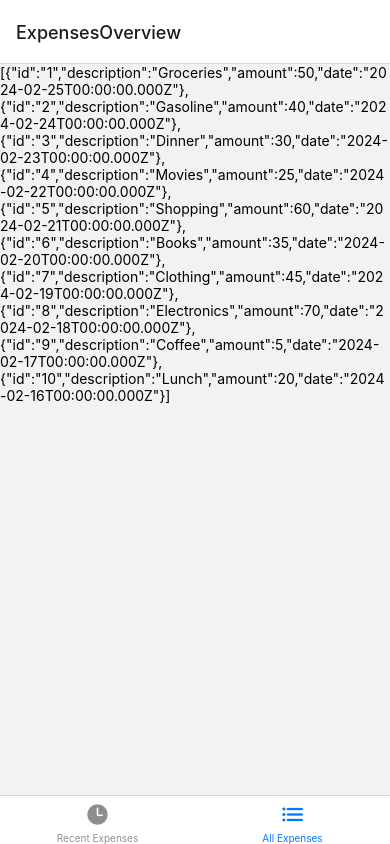
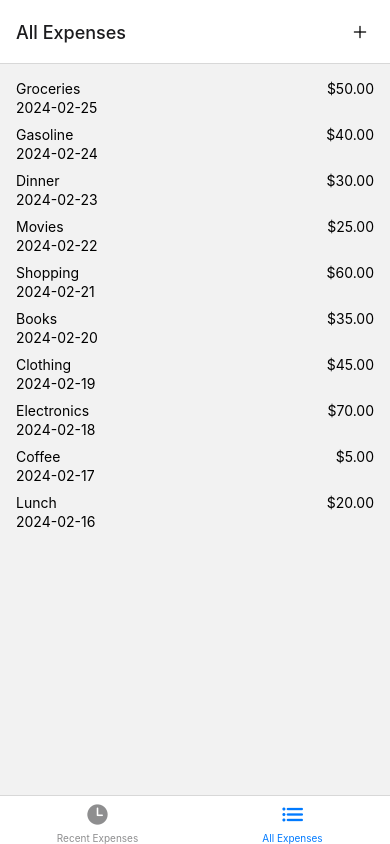
Before and after one commit to padhi190/expenseTracker, a React Native app: screen /AllExpenses in a window 390 px wide. Built offline with nearby package versions, Linux system fonts and the light colour scheme.

Commit message:
add manage expenses

```diff
--- a/App.tsx
+++ b/App.tsx
@@ -4,12 +4,17 @@ import { createNativeStackNavigator } from '@react-navigation/native-stack';
 import { Ionicons } from '@expo/vector-icons';
 import { RecentExpenses, AllExpenses, ManageExpense } from './Screen';
 import { createBottomTabNavigator } from '@react-navigation/bottom-tabs';
-import { NavigationContainer } from '@react-navigation/native';
+import {
+  NavigationContainer,
+  NavigationProp,
+  useNavigation,
+} from '@react-navigation/native';
 import AppProvider from './Provider/AppProvider';
+import { FunctionComponent } from 'react';
 
 export type StackPages = {
   ExpensesOverview: undefined;
-  ManageExpense: undefined;
+  ManageExpense: { id?: string };
 };
 
 export type TabsPages = {
@@ -21,13 +26,27 @@ const Tabs = createBottomTabNavigator<TabsPages>();
 const Stacks = createNativeStackNavigator<StackPages>();
 
 function ExpenseOverview() {
+  const navigation = useNavigation<NavigationProp<StackPages>>();
   return (
-    <Tabs.Navigator screenOptions={{ headerShown: false }}>
+    <Tabs.Navigator
+      screenOptions={{
+        headerRight: ({ tintColor }) => (
+          <Ionicons
+            name="add"
+            color={tintColor}
+            size={20}
+            style={{ marginRight: 20 }}
+            onPress={() => navigation.navigate('ManageExpense', {id: undefined})}
+          />
+        ),
+      }}
+    >
       <Tabs.Screen
         name="RecentExpenses"
-        component={RecentExpenses}
+        component={RecentExpenses as FunctionComponent}
         options={{
           tabBarLabel: 'Recent Expenses',
+          title: 'Recent Expenses',
           tabBarIcon: ({ color, size }) => (
             <Ionicons name="time" color={color} size={size} />
           ),
@@ -35,9 +54,10 @@ function ExpenseOverview() {
       />
       <Tabs.Screen
         name="AllExpenses"
-        component={AllExpenses}
+        component={AllExpenses as FunctionComponent}
         options={{
           tabBarLabel: 'All Expenses',
+          title: 'All Expenses',
           tabBarIcon: ({ color, size }) => (
             <Ionicons name="list" color={color} size={size} />
           ),
@@ -52,8 +72,16 @@ export default function App() {
     <AppProvider>
       <NavigationContainer>
         <Stacks.Navigator>
-          <Stacks.Screen name="ExpensesOverview" component={ExpenseOverview} />
-          <Stacks.Screen name="ManageExpense" component={ManageExpense} />
+          <Stacks.Screen
+            name="ExpensesOverview"
+            component={ExpenseOverview}
+            options={{ headerShown: false }}
+          />
+          <Stacks.Screen
+            name="ManageExpense"
+            component={ManageExpense}
+            options={{ presentation: 'modal' }}
+          />
         </Stacks.Navigator>
         <StatusBar style="auto" />
       </NavigationContainer>
--- /dev/null
+++ b/Components/ExpensesList.tsx
@@ -0,0 +1,57 @@
+import { FlatList, Pressable, StyleSheet, Text, View } from 'react-native';
+import React from 'react';
+import { Expense, Expenses } from '../Provider/AppProvider';
+
+interface Props {
+  expenses: Expenses;
+  onPress: (id:string) => void;
+}
+
+const ExpensesList = ({ expenses, onPress }: Props) => {
+  return (
+    <View style={styles.container}>
+      <FlatList
+        data={expenses}
+        keyExtractor={(item) => item.id}
+        renderItem={(itemData) => (
+          <ExpenseItem onPress={onPress} expense={itemData.item} />
+        )}
+      />
+    </View>
+  );
+};
+
+export default ExpensesList;
+
+const styles = StyleSheet.create({
+  container: {
+    padding: 16,
+  },
+  itemContainer: {
+    marginBottom: 10,
+    gap: 2,
+  },
+});
+
+const ExpenseItem = ({
+  expense,
+  onPress,
+}: {
+  expense: Expenses[0];
+  onPress: (id: string) => void;
+}) => {
+  return (
+    <Pressable onPress={() => onPress(expense.id)} style={styles.itemContainer}>
+      <View style={{ flexDirection: 'row', justifyContent: 'space-between' }}>
+        <Text>{expense.description}</Text>
+        <Text>
+          {Intl.NumberFormat('en-US', {
+            style: 'currency',
+            currency: 'USD',
+          }).format(expense.amount)}
+        </Text>
+      </View>
+      <Text>{expense.date.toISOString().slice(0, 10)}</Text>
+    </Pressable>
+  );
+};
--- a/Provider/AppProvider.tsx
+++ b/Provider/AppProvider.tsx
@@ -53,7 +53,8 @@ const expenses = [
   },
 ];
 
-type Expense = Omit<(typeof expenses)[0], 'id'>;
+export type Expense = Omit<(typeof expenses)[0], 'id'>;
+export type Expenses = typeof expenses;
 
 type State = typeof initialState;
 
@@ -95,7 +96,7 @@ function reducer(state: State, action: Action) {
 }
 
 type Context = {
-  expenses: typeof expenses;
+  expenses: Expenses;
   addExpense: (data: Expense) => void;
   deleteExpense: (id: string) => void;
   updateExpense: (id: string, data: Expense) => void;
--- a/Screen/AllExpenses.tsx
+++ b/Screen/AllExpenses.tsx
@@ -1,10 +1,18 @@
 import { Text } from 'react-native'
 import { useAppExpense } from '../Provider/AppProvider'
+import ExpensesList from '../Components/ExpensesList';
+import { NativeStackNavigationProp, NativeStackScreenProps } from '@react-navigation/native-stack';
+import { StackPages } from '../App';
 
-function Tab2() {
+interface Props extends NativeStackScreenProps<StackPages, 'ExpensesOverview'>{
+
+}
+
+function Tab2({ navigation }: Props) {
   const  { expenses } = useAppExpense();
+  const onPress = (id: string) => navigation.navigate('ManageExpense', {id})
   return (
-    <Text>{JSON.stringify(expenses)}</Text>
+    <ExpensesList expenses={expenses} onPress={onPress}/>
   )
 }
 
--- a/Screen/ManageExpense.tsx
+++ b/Screen/ManageExpense.tsx
@@ -1,16 +1,20 @@
-import { NativeStackScreenProps } from '@react-navigation/native-stack'
-import { Button, Text, View } from 'react-native'
+import { NativeStackScreenProps } from '@react-navigation/native-stack';
+import { Button, Text, View } from 'react-native';
 import { StackPages } from '../App';
 
 type Props = NativeStackScreenProps<StackPages, 'ManageExpense'>;
 
-function Welcome({ navigation }: Props) {
+function Welcome({ navigation, route }: Props) {
+  const { id } = route.params;
   return (
     <View>
-        <Text>Welcome</Text>
-        <Button title='Tabs' onPress={() => navigation.navigate('ExpensesOverview')}/>
+      <Text>{id}</Text>
+      <Button
+        title="Tabs"
+        onPress={() => navigation.navigate('ExpensesOverview')}
+      />
     </View>
-  )
+  );
 }
 
-export default Welcome
+export default Welcome;
--- a/Screen/RecentExpenses.tsx
+++ b/Screen/RecentExpenses.tsx
@@ -1,8 +1,14 @@
 import { Text } from 'react-native'
+import { useAppExpense } from '../Provider/AppProvider'
+import ExpensesList from '../Components/ExpensesList';
+import { NativeStackScreenProps } from '@react-navigation/native-stack';
+import { StackPages } from '../App';
 
-function Tab1() {
+function Tab1({navigation}: NativeStackScreenProps<StackPages, 'ExpensesOverview'>) {
+  const { expenses } = useAppExpense();
+  const onPress = (id: string) => navigation.navigate('ManageExpense', {id})
   return (
-    <Text>Tab1</Text>
+    <ExpensesList expenses={expenses} onPress={onPress} />
   )
 }
 
```
